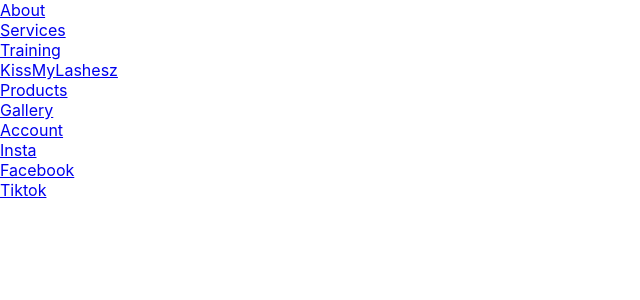
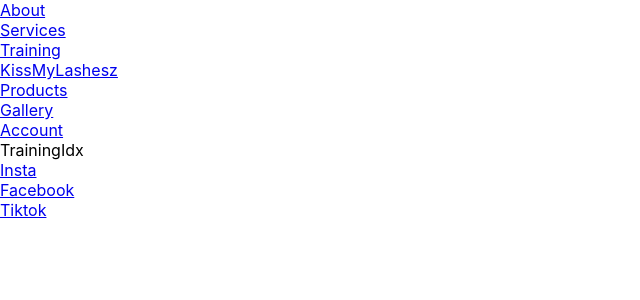
Before and after one commit to joselinecedano/frontendkml, a React (Create React App) app: page /training in a window 1280 px wide. Shown: the top 300 px of the page, without its empty margins (0-640 px from the left). Built offline with nearby package versions, Linux system fonts and the light colour scheme; no server answers.

Commit message:
rendering training courses index shell, working on set up now

```diff
--- a/src/Components/Main.js
+++ b/src/Components/Main.js
@@ -2,6 +2,7 @@
 import { Route, Routes } from "react-router-dom";
 import Services from "../Pages/Services/Services.js";
 import Products from "../Pages/Products/Products.js";
+import Training from "../Pages/Training/Training.js";
 
 const Main = (props) => {
   return (
@@ -9,8 +10,10 @@
       <Routes>
         <Route path="/services/*" element={<Services />} />
         {/* if you navigate deeper, the parent won't match anymore and therefore the child routes will never render without adding '*' */}
+
         <Route path = '/products/*' element = {<Products />} />
 
+        <Route path="/training/*" element= {<Training/>} />
       </Routes>
     </main>
   );
--- /dev/null
+++ b/src/Pages/Training/Training.js
@@ -0,0 +1,31 @@
+import React from 'react'
+import { useEffect, useState } from "react";
+import { Routes, Route } from "react-router-dom";
+
+import TrainingIdx from './indexT';
+
+const Training = (props) => {
+    const [courses, setCourse] = useState(null)
+
+    const trainingUrl = process.env.REACT_APP_TRAINING_COURSES_URL
+
+    const getCourses = async () => {
+        const response = await fetch (trainingUrl)
+        const data = await response.json()
+        setCourse(data.data)
+    }
+
+    useEffect(()=>{
+        getCourses()
+    }, [])
+
+  return (
+    <section>
+        <Routes>
+            <Route path='/' element={<TrainingIdx />}/>
+        </Routes>
+    </section>
+  )
+}
+
+export default Training
--- /dev/null
+++ b/src/Pages/Training/indexT.js
@@ -0,0 +1,10 @@
+import React from 'react'
+
+const TrainingIdx = (props) => {
+
+  return (
+    <div>TrainingIdx</div>
+  )
+}
+
+export default TrainingIdx
```
